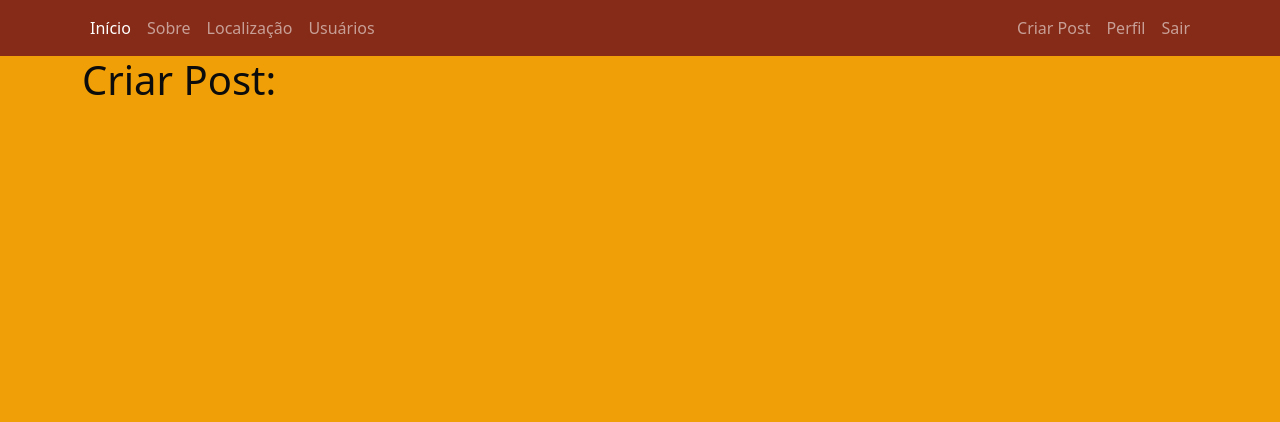
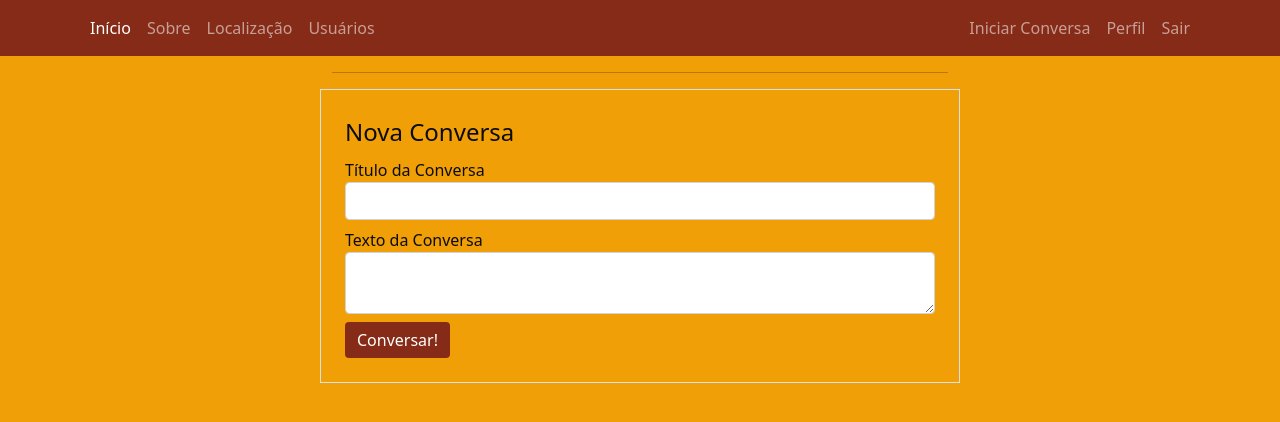
Before and after one commit to sandromzljr/Bar-Mazzolla, a Flask app: page /post/criar in a window 1280 px wide. Shown: the top 422 px of the page. Run offline with Flask 2, Linux system fonts and the light colour scheme; the visitor is signed in with stand-in values (Sample User, id 1); some libraries are stand-ins or nearby versions.

Commit message:
feature: page for init a conversation; code for save conversation; fix navbar

```diff
--- a/sitebarmazzolla/forms.py
+++ b/sitebarmazzolla/forms.py
@@ -1,6 +1,6 @@
 from flask_wtf import FlaskForm
 from flask_wtf.file import FileField, FileAllowed
-from wtforms import StringField, PasswordField, SubmitField, BooleanField
+from wtforms import StringField, PasswordField, SubmitField, BooleanField, TextAreaField
 from wtforms.validators import DataRequired, Length, Email, EqualTo, ValidationError
 from sitebarmazzolla.models import Usuario
 from flask_login import current_user
@@ -38,3 +38,9 @@ class FormEditarPerfil(FlaskForm):
             usuario = Usuario.query.filter_by(email=email.data).first()
             if usuario:
                 raise ValidationError('E-mail já cadastrado. Utilize outro e-mail para continuar.')
+
+
+class FormCriarPost(FlaskForm):
+    titulo = StringField('Título da Conversa', validators=[DataRequired(), Length(2, 140)])
+    corpo = TextAreaField('Texto da Conversa', validators=[DataRequired()])
+    botao_submit = SubmitField('Conversar!')
--- a/sitebarmazzolla/routes.py
+++ b/sitebarmazzolla/routes.py
@@ -1,7 +1,7 @@
 from flask import render_template, redirect, url_for, flash, request
 from sitebarmazzolla import app, database, bcrypt
-from sitebarmazzolla.forms import FormLogin, FormCriarConta, FormEditarPerfil
-from sitebarmazzolla.models import Usuario
+from sitebarmazzolla.forms import FormLogin, FormCriarConta, FormEditarPerfil, FormCriarPost
+from sitebarmazzolla.models import Usuario, Post
 from flask_login import login_user, logout_user, current_user, login_required
 import secrets
 import os
@@ -69,10 +69,17 @@ def perfil():
     foto_perfil = url_for('static', filename='fotos_perfil/{}'.format(current_user.foto_perfil))
     return render_template('perfil.html', foto_perfil=foto_perfil)
 
-@app.route('/post/criar')
+@app.route('/post/criar', methods=['GET', 'POST'])
 @login_required
 def criar_post():
-    return render_template('criar_post.html')
+    form = FormCriarPost()
+    if form.validate_on_submit():
+        post = Post(titulo=form.titulo.data, corpo=form.corpo.data, autor=current_user)
+        database.session.add(post)
+        database.session.commit()
+        flash('Conversa Iniciada com Sucesso!', 'alert-success')
+        return redirect(url_for('home'))
+    return render_template('criar_post.html', form=form)
 
 def salvar_imagem(imagem):
     codigo = secrets.token_hex(8)
--- a/sitebarmazzolla/templates/criar_post.html
+++ b/sitebarmazzolla/templates/criar_post.html
@@ -1,7 +1,42 @@
 {% extends 'base.html' %}
 
 {% block body %}
-    <div class="container">
-        <h1>Criar Post: </h1>
+<div class="container w-50">
+    <hr>
+    <div class="row">
+        <form method="post" action="" class="border p-4 mb-2">
+            {{ form.csrf_token }}
+            <legend>Nova Conversa</legend>
+            <fieldset>
+                <div class="form-group mb-2 w-100">
+                    {{ form.titulo.label(class="form-control-label") }}
+                    {% if form.titulo.errors %}
+                    {{ form.titulo(class="form-control is-invalid") }}
+                    <div class="invalid-feedback">
+                        {% for erro in form.titulo.errors %}
+                        {{ erro }}
+                        {% endfor %}
+                    </div>
+                    {% else %}
+                    {{ form.titulo(class="form-control") }}
+                    {% endif %}
+                </div>
+                <div class="form-group mb-2 w-100">
+                    {{ form.corpo.label(class="form-control-label") }}
+                    {% if form.corpo.errors %}
+                    {{ form.corpo(class="form-control is-invalid") }}
+                    <div class="invalid-feedback">
+                        {% for erro in form.corpo.errors %}
+                        {{ erro }}
+                        {% endfor %}
+                    </div>
+                    {% else %}
+                    {{ form.corpo(class="form-control") }}
+                    {% endif %}
+                </div>
+            </fieldset>
+            {{ form.botao_submit(class="btn btn-primary", style="background-color: #852B17; border:none") }}
+        </form>
     </div>
+</div>
 {% endblock %}
--- a/sitebarmazzolla/templates/navbar.html
+++ b/sitebarmazzolla/templates/navbar.html
@@ -20,7 +20,7 @@
       <ul class="d-flex navbar-nav">
         {% if current_user.is_authenticated %}
         <li class="nav-item">
-          <a class="nav-link" href="{{ url_for('criar_post') }}">Criar Post</a>
+          <a class="nav-link" href="{{ url_for('criar_post') }}">Iniciar Conversa</a>
         </li>
         <li class="nav-item">
           <a class="nav-link" href="{{ url_for('perfil') }}">Perfil</a>
```
Also changed, not shown: 1 other file.
